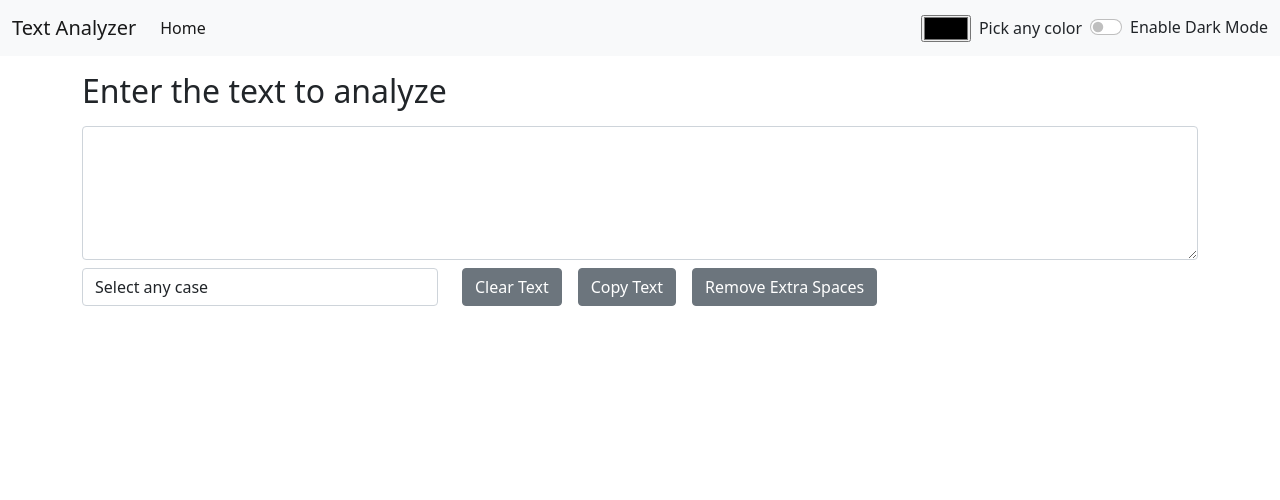
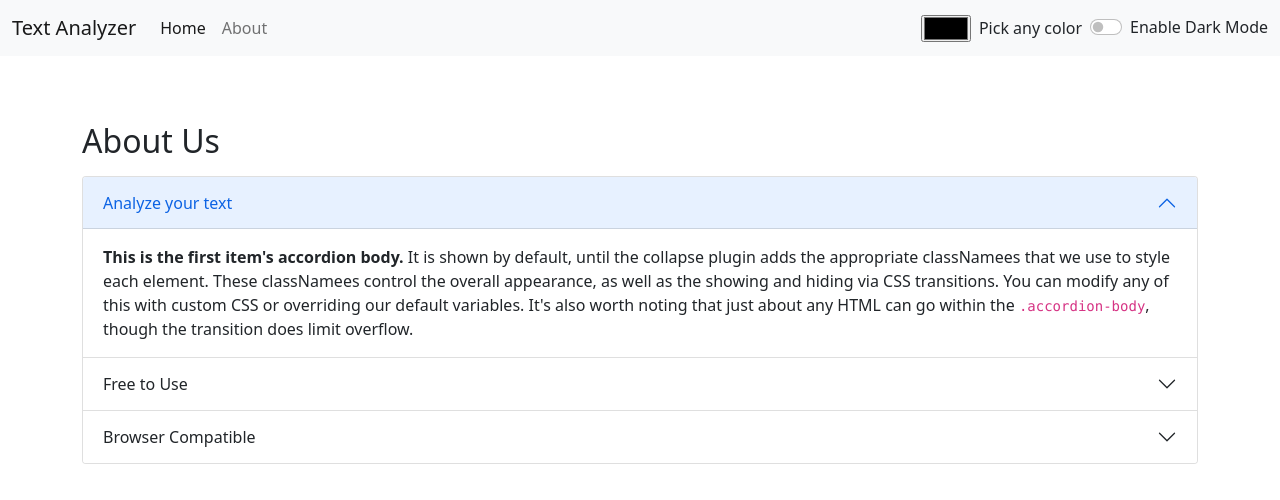
Before and after one commit to shruti49/text-analyzer, a React (Create React App) app: page /about in a window 1280 px wide. Shown: the top 500 px of the page. Built offline with nearby package versions, Linux system fonts and the light colour scheme.

Commit message:
added bootstrap in index.html

```diff
--- a/package.json
+++ b/package.json
@@ -7,7 +7,6 @@
     "@testing-library/jest-dom": "^5.14.1",
     "@testing-library/react": "^11.2.7",
     "@testing-library/user-event": "^12.8.3",
-    "bootstrap": "^5.1.0",
     "gh-pages": "^3.2.3",
     "react": "^17.0.2",
     "react-dom": "^17.0.2",
--- a/src/App.js
+++ b/src/App.js
@@ -1,9 +1,9 @@
 import React, { useState } from "react";
-// import { About } from "./MyComponents/About";
+import { About } from "./MyComponents/About";
 import { Home } from "./MyComponents/Home";
 import { Navbar } from "./MyComponents/Navbar";
 import { Alert } from "./MyComponents/Alert";
-// import { BrowserRouter as Router, Route, Switch} from "react-router-dom";
+import { BrowserRouter as Router, Route, Switch } from "react-router-dom";
 
 function App() {
 	const [mode, setMode] = useState("Light"); //whether dark mode is enabled or not
@@ -25,7 +25,7 @@ function App() {
 
 		setTimeout(() => {
 			setAlert(null);
-		}, 1000);
+		}, 1500);
 	};
 
 	const modeToggler = () => {
@@ -43,8 +43,7 @@ function App() {
 	};
 
 	return (
-		<>
-	{/* <Router> */}
+		<Router>
 			<Navbar
 				title="Text Analyzer"
 				togglMode={modeToggler}
@@ -53,16 +52,15 @@ function App() {
 				color={color}
 			/>
 			<Alert alert={alert} />
-			{/* <Switch>
-				<Route exact path="/"> */}
+			<Switch>
+				<Route exact path="/">
 					<Home mode={mode} showAlert={showAlert} />
-				{/* </Route>
-				 <Route path="/about">
-				 	<About />
-				 </Route>
+				</Route>
+				<Route exact path="/about">
+					<About mode={mode} />
+				</Route>
 			</Switch>
-		</Router> */}
-			</>
+		</Router>
 	);
 }
 
--- a/src/MyComponents/About.js
+++ b/src/MyComponents/About.js
@@ -1,5 +1,103 @@
-// import React from "react";
+import React from "react";
 
-// export const About = () => {
-// 	return <div>About Us</div>;
-// }
+export const About = (props) => {
+    return (
+			<div className="container mt-3">
+				<h2 className={`mb-3 text-${props.mode.toLowerCase() === "dark" ? "light" : "dark"}`}>
+					About Us
+				</h2>
+				<div className="accordion" id="accordionExample">
+					<div className="accordion-item">
+						<h2 className="accordion-header" id="headingOne">
+							<button
+								className="accordion-button"
+								type="button"
+								data-bs-toggle="collapse"
+								data-bs-target="#collapseOne"
+								aria-expanded="true"
+								aria-controls="collapseOne"
+							>
+								Analyze your text
+							</button>
+						</h2>
+						<div
+							id="collapseOne"
+							className="accordion-collapse collapse show"
+							aria-labelledby="headingOne"
+							data-bs-parent="#accordionExample"
+						>
+							<div className="accordion-body">
+								<strong>This is the first item's accordion body.</strong> It is shown by default,
+								until the collapse plugin adds the appropriate classNamees that we use to style each
+								element. These classNamees control the overall appearance, as well as the showing
+								and hiding via CSS transitions. You can modify any of this with custom CSS or
+								overriding our default variables. It's also worth noting that just about any HTML
+								can go within the <code>.accordion-body</code>, though the transition does limit
+								overflow.
+							</div>
+						</div>
+					</div>
+					<div className="accordion-item">
+						<h2 className="accordion-header" id="headingTwo">
+							<button
+								className="accordion-button collapsed"
+								type="button"
+								data-bs-toggle="collapse"
+								data-bs-target="#collapseTwo"
+								aria-expanded="false"
+								aria-controls="collapseTwo"
+							>
+								Free to Use
+							</button>
+						</h2>
+						<div
+							id="collapseTwo"
+							className="accordion-collapse collapse"
+							aria-labelledby="headingTwo"
+							data-bs-parent="#accordionExample"
+						>
+							<div className="accordion-body">
+								<strong>This is the second item's accordion body.</strong> It is hidden by default,
+								until the collapse plugin adds the appropriate classNamees that we use to style each
+								element. These classNamees control the overall appearance, as well as the showing
+								and hiding via CSS transitions. You can modify any of this with custom CSS or
+								overriding our default variables. It's also worth noting that just about any HTML
+								can go within the <code>.accordion-body</code>, though the transition does limit
+								overflow.
+							</div>
+						</div>
+					</div>
+					<div className="accordion-item">
+						<h2 className="accordion-header" id="headingThree">
+							<button
+								className="accordion-button collapsed"
+								type="button"
+								data-bs-toggle="collapse"
+								data-bs-target="#collapseThree"
+								aria-expanded="false"
+								aria-controls="collapseThree"
+							>
+								Browser Compatible
+							</button>
+						</h2>
+						<div
+							id="collapseThree"
+							className="accordion-collapse collapse"
+							aria-labelledby="headingThree"
+							data-bs-parent="#accordionExample"
+						>
+							<div className="accordion-body">
+								<strong>This is the third item's accordion body.</strong> It is hidden by default,
+								until the collapse plugin adds the appropriate classNamees that we use to style each
+								element. These classNamees control the overall appearance, as well as the showing
+								and hiding via CSS transitions. You can modify any of this with custom CSS or
+								overriding our default variables. It's also worth noting that just about any HTML
+								can go within the <code>.accordion-body</code>, though the transition does limit
+								overflow.
+							</div>
+						</div>
+					</div>
+				</div>
+			</div>
+		);
+}
--- a/src/MyComponents/Alert.js
+++ b/src/MyComponents/Alert.js
@@ -2,10 +2,12 @@ import React from "react";
 
 export const Alert = (props) => {
 	return (
-		props.alert && (
-			<div className={`alert alert-${props.alert.type} alert-dismissible fade show`} role="alert">
-				<strong>{props.alert.msg}</strong>
-			</div>
-		)
+		<div style={{ height: "50px" }}>
+			{props.alert && (
+				<div className={`alert alert-${props.alert.type} alert-dismissible fade show`} role="alert">
+					<strong>{props.alert.msg}</strong>
+				</div>
+			)}
+		</div>
 	);
 };
--- a/src/MyComponents/Home.js
+++ b/src/MyComponents/Home.js
@@ -42,11 +42,14 @@ export const Home = (props) => {
 	};
 
 	const handleclearText = () => {
+		if (text.length > 0) {
 			setText("");
 			props.showAlert("Textarea cleared!", "success");
+		}
 	};
 
 	const handleCopyText = () => {
+		if (text.length > 0) {
 			/* Get the text field */
 			var copyText = document.getElementById("analyseArea");
 
@@ -57,12 +60,15 @@ export const Home = (props) => {
 			/* Copy the text inside the text field */
 			navigator.clipboard.writeText(copyText.value);
 			props.showAlert("Copied to Clipboard!", "success");
+		}
 	};
 
 	const handleExtraSpaces = () => {
+		if (text.length > 0) {
 			let newText = text.split(/[ ] + /);
 			setText(newText.join(" "));
 			props.showAlert("Extra spaces has been removed!", "success");
+		}
 	};
 
 	return (
@@ -112,10 +118,10 @@ export const Home = (props) => {
 							Characters - {text.length}
 						</h6>
 						<h6 className={`mx-3 text-${props.mode.toLowerCase() === "dark" ? "light" : "dark"}`}>
-							Words - {text.split(" ").length}
+							Words - {text.split(" ").filter((element) => element.length !== 0).length}
 						</h6>
 						<h6 className={`mx-3 text-${props.mode.toLowerCase() === "dark" ? "light" : "dark"}`}>
-							Lines - {text.split(/\r?\n|\r/).length + 1}
+							Lines - {text.split(/\r?\n|\r/).length}
 						</h6>
 					</div>
 
--- a/src/MyComponents/Navbar.js
+++ b/src/MyComponents/Navbar.js
@@ -1,5 +1,5 @@
 import React from "react";
-// import { Link } from "react-router-dom";
+import { Link } from "react-router-dom";
 
 export const Navbar = (props) => {
 	return (
@@ -7,36 +7,34 @@ export const Navbar = (props) => {
 			className={`navbar navbar-expand-lg navbar-${props.mode.toLowerCase()} bg-${props.mode.toLowerCase()}`}
 		>
 			<div className="container-fluid">
-				<a className="navbar-brand" href="#">
+				<Link className="navbar-brand" to="/">
 					{props.title}
-				</a>
+				</Link>
 				<button
 					className="navbar-toggler"
 					type="button"
 					data-bs-toggle="collapse"
-					data-bs-target="#navbarNav"
-					aria-controls="navbarNav"
+					data-bs-target="#navbarSupportedContent"
+					aria-controls="navbarSupportedContent"
 					aria-expanded="false"
 					aria-label="Toggle navigation"
 				>
 					<span className="navbar-toggler-icon"></span>
 				</button>
-				<div className="collapse navbar-collapse" id="navbarNav">
-					<ul className="navbar-nav">
+				<div className="collapse navbar-collapse" id="navbarSupportedContent">
+					<ul className="navbar-nav me-auto mb-2 mb-lg-0">
 						<li className="nav-item">
-							<a className="nav-link active" aria-current="page" href="#">
+							<Link className="nav-link active" aria-current="page" to="/">
 								Home
-							</a>
+							</Link>
 						</li>
-					</ul>
-					{/* <ul className="navbar-nav">
 						<li className="nav-item">
-							<Link className="nav-link active" aria-current="page" to="/about">
+							<Link className="nav-link" to="/about">
 								About
 							</Link>
 						</li>
-					</ul> */}
-				</div>
+					</ul>
+					<form className="d-flex">
 						<div className="mx-2 d-flex align-items-center">
 							<input
 								type="color"
@@ -55,7 +53,6 @@ export const Navbar = (props) => {
 								Pick any color
 							</label>
 						</div>
-
 						<div className="form-check form-switch">
 							<input
 								className="form-check-input"
@@ -72,6 +69,8 @@ export const Navbar = (props) => {
 								Enable {props.mode === "Dark" ? "Light" : "Dark"} Mode
 							</label>
 						</div>
+					</form>
+				</div>
 			</div>
 		</nav>
 	);
--- a/src/index.css
+++ /dev/null
@@ -1,13 +0,0 @@
-body {
-  margin: 0;
-  font-family: -apple-system, BlinkMacSystemFont, 'Segoe UI', 'Roboto', 'Oxygen',
-    'Ubuntu', 'Cantarell', 'Fira Sans', 'Droid Sans', 'Helvetica Neue',
-    sans-serif;
-  -webkit-font-smoothing: antialiased;
-  -moz-osx-font-smoothing: grayscale;
-}
-
-code {
-  font-family: source-code-pro, Menlo, Monaco, Consolas, 'Courier New',
-    monospace;
-}
--- a/src/index.js
+++ b/src/index.js
@@ -1,8 +1,6 @@
 import React from 'react';
 import ReactDOM from 'react-dom';
-import './index.css';
 import App from './App';
-import "bootstrap/dist/css/bootstrap.css";
 import { BrowserRouter } from 'react-router-dom';
 import reportWebVitals from './reportWebVitals';
 
```
Also changed, not shown: public/index.html (+13 -28 lines), 1 other file (tests, documents, lock files or other folders). Lines whose indentation alone changed are shown as unchanged.
